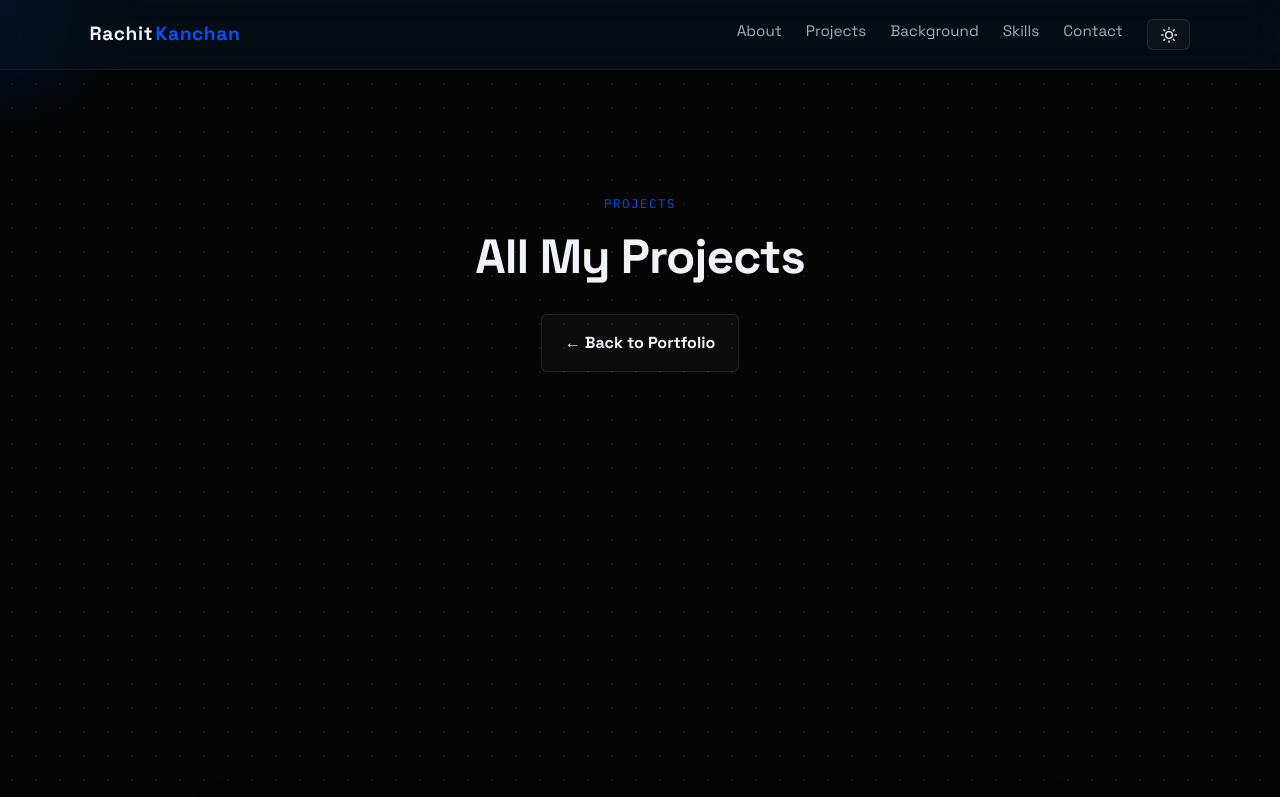
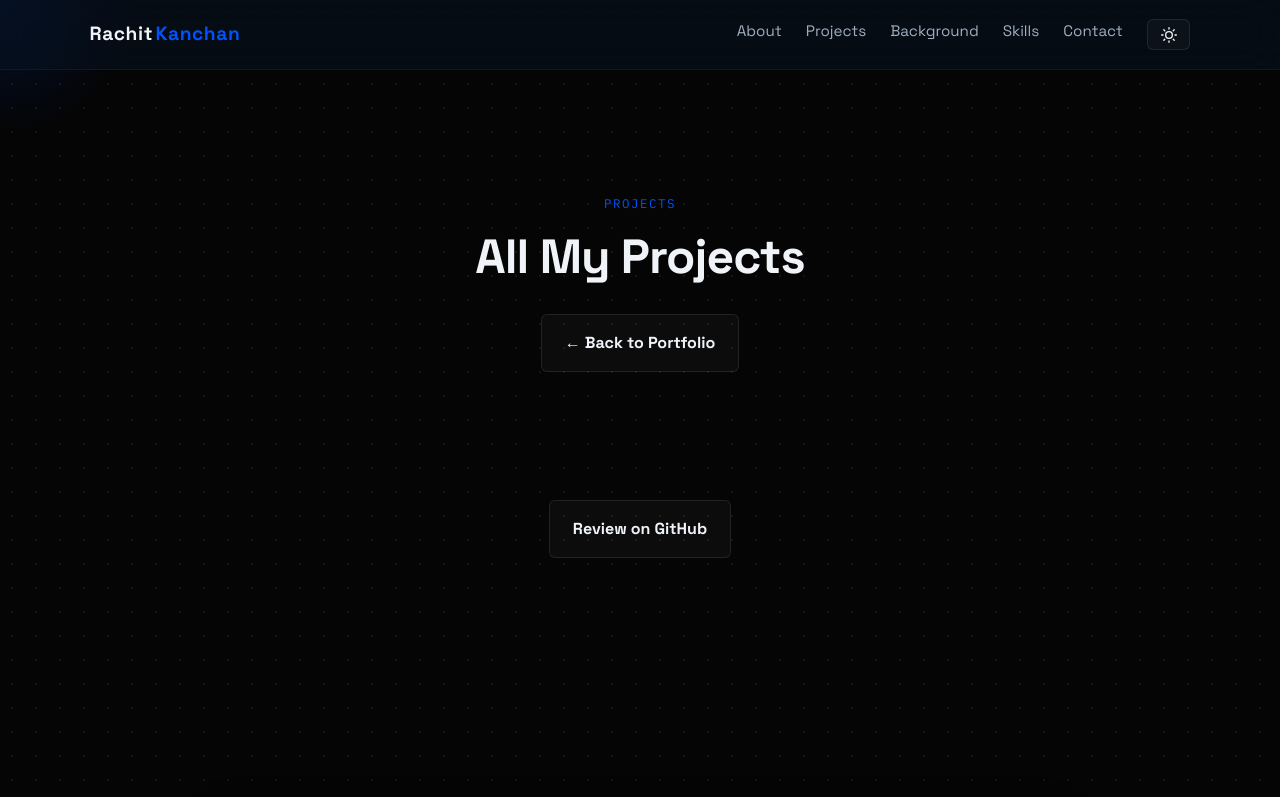
Before and after one commit to rach-kanc/portfolio, a website built with Vite: page projects.html in a window 1280 px wide. Shown: the top 797 px of the page. Built offline with nearby package versions, Linux system fonts and the light colour scheme; some packages are replaced by stand-ins of ours; no server answers; the database is empty.

Commit message:
feat: add 'Review on GitHub' buttons to projects sections

```diff
--- a/projects.html
+++ b/projects.html
@@ -62,6 +62,9 @@
             <div class="project-grid">
                 <!-- Projects will be rendered dynamically here -->
             </div>
+            <div class="view-more-container reveal" style="text-align: center; margin-top: 4rem;">
+                <a href="https://github.com/rach-kanc" class="btn btn-secondary" target="_blank" rel="noopener noreferrer">Review on GitHub</a>
+            </div>
         </section>
 
         <section id="contact" class="section contact">
```
Also changed, not shown: index.html (+1 -1 lines).
